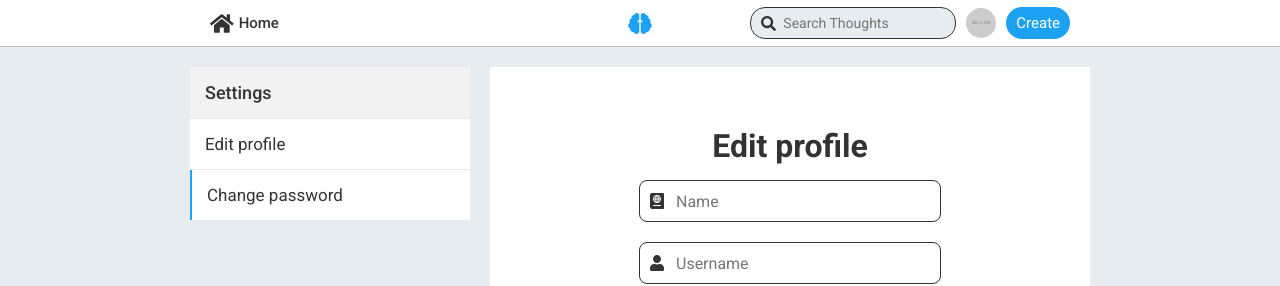
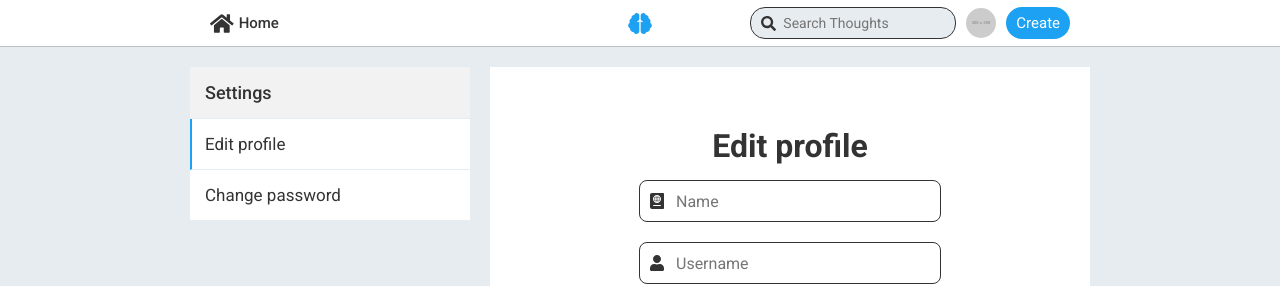
Before and after one commit to robbdimitrov/thoughts, a Vue app in the folder src/frontend/: page /settings/account in a window 1280 px wide. Shown: the top 286 px of the page. Built offline with nearby package versions, Linux system fonts and the light colour scheme.

Commit message:
Implemented settings navigation

```diff
--- a/src/frontend/src/components/SettingsNav.vue
+++ b/src/frontend/src/components/SettingsNav.vue
@@ -6,17 +6,17 @@
       </span>
     </div>
 
-    <div class="nav-item">
+    <router-link to="/settings/account" class="nav-item nav-element">
       <span class="nav-item-title">
         Edit profile
       </span>
-    </div>
+    </router-link>
 
-    <div class="nav-item active">
+    <router-link to="/settings/password" class="nav-item nav-element">
       <span class="nav-item-title">
         Change password
       </span>
-    </div>
+    </router-link>
   </div>
 </template>
 
@@ -45,27 +45,31 @@ export default {
   &:last-child {
     border-bottom: none;
   }
+}
+
+.nav-element {
+  box-sizing: border-box;
+  text-decoration: none;
+  color: $primary-text-color;
 
   &:hover {
     background: $selected-color;
   }
-}
 
-.nav-item.active {
-  border-left: 2px solid $active-color;
+  &.router-link-active {
+    border-left: 2px solid $active-color;
 
-  .title {
-    margin-left: $spacing-sm - 2px;
+    .nav-item-title {
+      margin-left: $spacing-sm - 2px;
+    }
+
+    &:hover {
+      background: $primary-color;
+    }
   }
 }
 
-.nav-item.active, .nav-item.active:hover {
-  &:hover {
-    background: $primary-color;
-  }
-}
-
-.nav-header, .nav-header:hover {
+.nav-header {
   font-weight: $font-weight-semibold;
   background: $secondary-color;
   font-size: rem(18);
--- a/src/frontend/src/components/ThoughtBox.vue
+++ b/src/frontend/src/components/ThoughtBox.vue
@@ -2,6 +2,7 @@
   <div class="container">
     <img class="avatar"
       src="https://via.placeholder.com/300.png" />
+
     <form class="input">
       <textarea type="text"
         placeholder="What are you thinking?"
@@ -9,6 +10,7 @@
         name="thought"
         class="form-input"
         required />
+
       <button class="button submit-button">
         Create
       </button>
```
